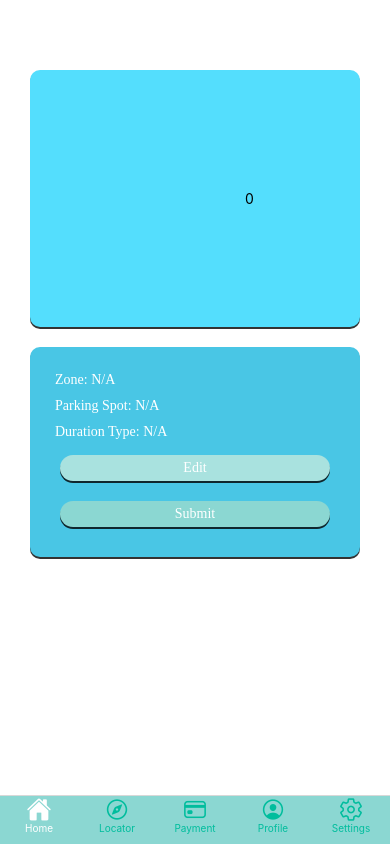
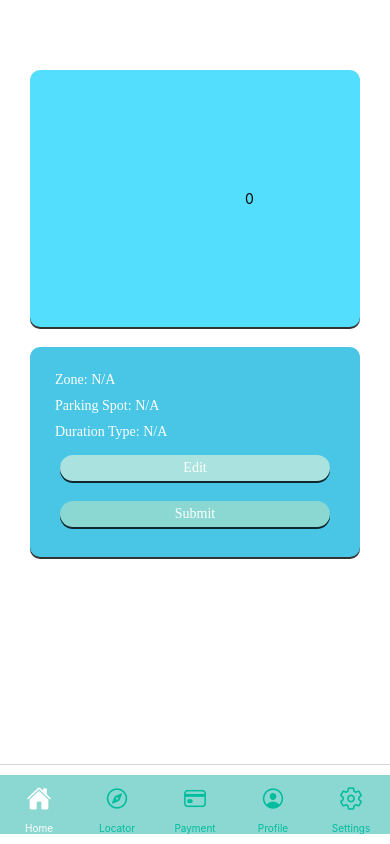
Before and after one commit to carinadyann/ParkingBuddy, a React Native app in the folder source_code/: screen / in a window 390 px wide. Built offline with nearby package versions, Linux system fonts and the light colour scheme.

Commit message:
fixed bottom nav

```diff
--- a/source_code/navigation/MainContainer.js
+++ b/source_code/navigation/MainContainer.js
@@ -1,9 +1,6 @@
 import * as React from 'react';
-import { View, Text} from 'react-native';
-
 import { NavigationContainer } from '@react-navigation/native';
 import { createBottomTabNavigator } from '@react-navigation/bottom-tabs';
-import TopBarNavigator from './TopBarNav';
 import Ionicons from 'react-native-vector-icons/Ionicons';
 
 // Screens
@@ -27,48 +24,50 @@ function MainContainer() {
         <NavigationContainer>
             <Tab.Navigator
                 initialRouteName={homeName}
-            screenOptions={({route}) => ({
+                screenOptions={({ route }) => ({
                     headerShown: false,
-                tabBarIcon: ({focused, color, size}) => {
+                    tabBarIcon: ({ focused, color, size }) => {
                         let iconName;
                         let rn = route.name;
 
-                    if (rn == homeName) {
-                        iconName = focused ? 'home' : 'home-outline'
-                    } else if (rn == locatorName) {
-                        iconName = focused ? 'compass' : 'compass-outline'
-                    } else if (rn == paymentName) {
-                        iconName = focused ? 'card' : 'card-outline'
-                    } else if (rn == profileName) {
-                        iconName = focused ? 'person-circle' : 'person-circle-outline'
-                    } else if (rn == settingsName) {
-                        iconName = focused ? 'settings' : 'settings-outline'
+                        if (rn === homeName) {
+                            iconName = focused ? 'home' : 'home-outline';
+                        } else if (rn === locatorName) {
+                            iconName = focused ? 'compass' : 'compass-outline';
+                        } else if (rn === paymentName) {
+                            iconName = focused ? 'card' : 'card-outline';
+                        } else if (rn === profileName) {
+                            iconName = focused ? 'person-circle' : 'person-circle-outline';
+                        } else if (rn === settingsName) {
+                            iconName = focused ? 'settings' : 'settings-outline';
                         }
 
-                    return <Ionicons name={iconName} size={size} color={color}/>
+                        return <Ionicons name={iconName} size={size} color={color} />;
+                    },
+                    tabBarActiveTintColor: 'white',
+                    tabBarInactiveTintColor: '#00BD9D',
+                    tabBarLabelStyle: {
+                        paddingBottom: 0,
+                        fontSize: 10,
+                    },
+                    tabBarItemStyle: {
+                        backgroundColor: '#8BD7D2',
+                    },
+                    tabBarStyle: {
+                        padding: 10,
+                        height: 80,
                     },
                 })}
-            tabBarOptions={{
-                activeTintColor: 'white',
-                inactiveTintColor: '#00BD9D',
-                labelStyle: { paddingBottom: 10, fontSize: 10 },
-                style: { padding: 10, height: 70 },
-                tabStyle: {
-                    backgroundColor: '#8BD7D2',
-                }
-            }}
             >
-
                 {/* <Tab.Screen name={homeName} component={TopBarNavigator}/> */}
-            <Tab.Screen name={homeName} component={HomeScreen}/>
-            <Tab.Screen name={locatorName} component={LocatorScreen}/>
-            <Tab.Screen name={paymentName} component={PaymentScreen}/>
-            <Tab.Screen name={profileName} component={ProfileScreen}/>
-            <Tab.Screen name={settingsName} component={SettingsScreen}/>
-
+                <Tab.Screen name={homeName} component={HomeScreen} />
+                <Tab.Screen name={locatorName} component={LocatorScreen} />
+                <Tab.Screen name={paymentName} component={PaymentScreen} />
+                <Tab.Screen name={profileName} component={ProfileScreen} />
+                <Tab.Screen name={settingsName} component={SettingsScreen} />
             </Tab.Navigator>
         </NavigationContainer>
-    )
+    );
 }
 
 export default MainContainer;
```
Lines whose indentation alone changed are shown as unchanged.
